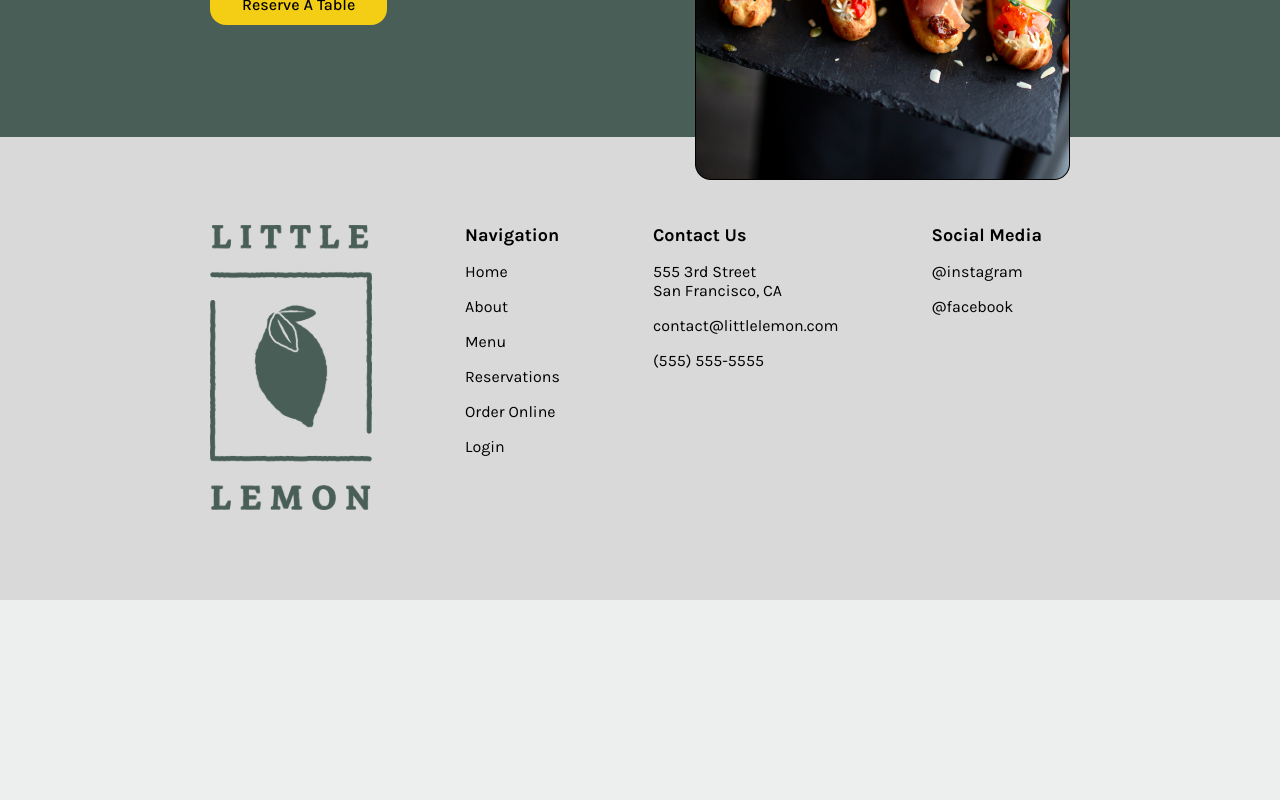
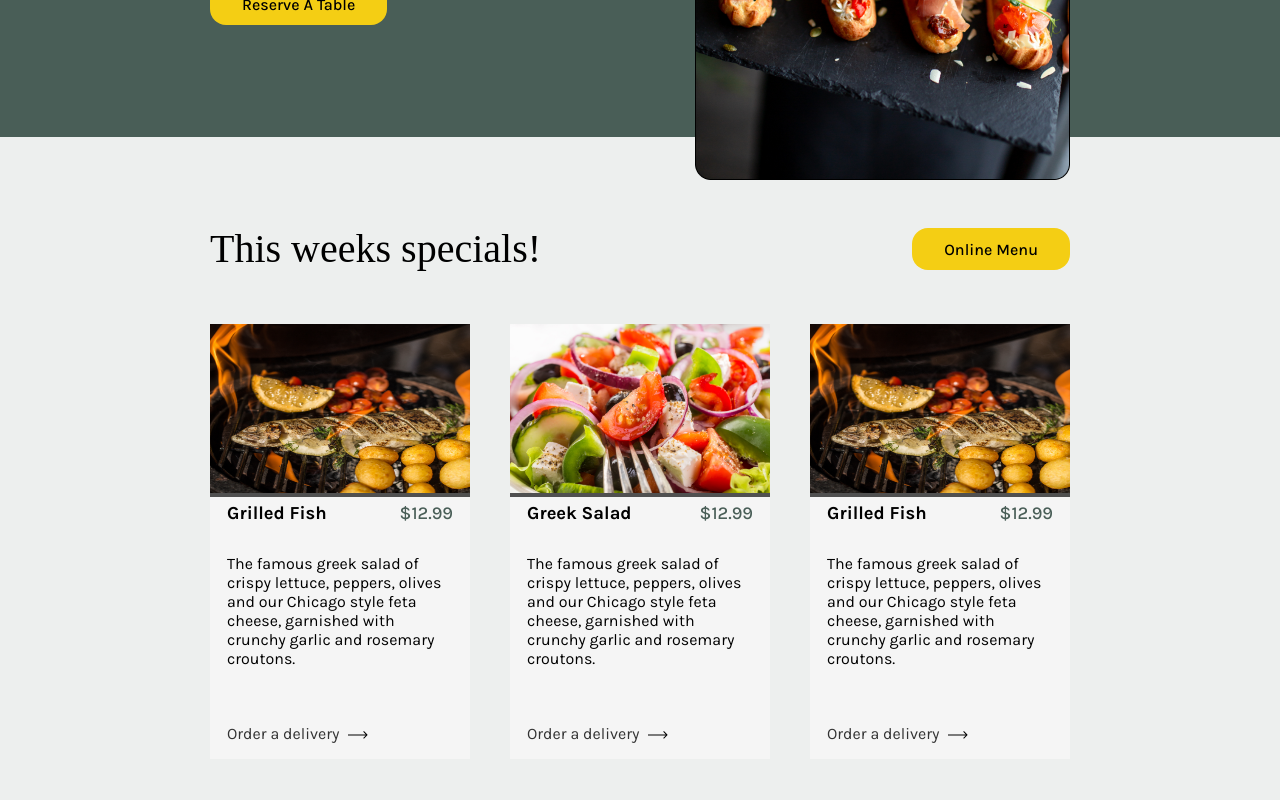
Before and after one commit to kate-mills/little-lemon-capstone, a React (Create React App) app: page / in a window 1280 px wide. Shown: the part 320-1120 px from the top of the page. Before the commit the page ends 920 px from the top, so only its background shows below. Built offline with nearby package versions, Linux system fonts and the light colour scheme; a web font is replaced by a local one.

Commit message:
Specials Section

```diff
--- a/src/assets/css/hero.module.css
+++ b/src/assets/css/hero.module.css
@@ -8,19 +8,15 @@
   min-height: 310px;
   position: relative;
 }
-
 #hero p {
   color: var(--clr-3-lt);
   max-width: 25ch;
   border-radius: 1rem;
-
   font-family: 'Karla';
   font-style: normal;
   font-weight: 400;
   line-height: 21px;
-
   color: #ffffff;
-
 }
 .heroTextWrapper {
   position: absolute;
@@ -33,6 +29,9 @@
   right: 0;
   max-height: 406px;
   display: none;
+}
+.heroTextWrapper > a {
+  margin-top: 29px;
 }
 
 @media (min-width: 768px) {
--- a/src/assets/css/menuitem.module.css
+++ b/src/assets/css/menuitem.module.css
@@ -93,8 +93,6 @@
   text-align: right;
   color: #495e57;
 }
-
-
 .menuItem__Details__Footer {
   min-height: 17.63079833984375px;
   width: 154px;
--- a/src/assets/css/specials.module.css
+++ b/src/assets/css/specials.module.css
@@ -1,22 +1,27 @@
 #special {
   background: var(--clr-3-lt);
-  position: relative;
+  min-height: 100%;
+  display: flex;
+  align-items: center;
+  flex-wrap: wrap;
+  padding-block-start: 88px;
+  padding-block-end: 86px;
+
+}
+.special__header{
+  margin-block-end: 51px;
+  display: flex;
+  flex-wrap: wrap;
+  justify-content: space-between;
+  align-items: center;
+}
+.special__header > a{
+  margin-top: 0;
 }
 
-.special_div {
-  margin-top: 5%;
-  min-height: 555px;
+.menu_items {
+  display: flex;
+  flex-wrap: wrap;
+  gap: 40px;
+  justify-content: space-between;
 }
-
-
-#menu_items {
-  background: red;
-  position: relative;
-  width: 860px;
-  height: 419.49px;
-  left: 0;
-  right: 0;
-  display: grid;
-  grid-template-columns: repeat(auto-fit, minmax(260px, 1fr));
-  gap: 40px;
-}
--- a/src/components/ButtonLink/index.module.css
+++ b/src/components/ButtonLink/index.module.css
@@ -3,7 +3,6 @@
   min-height: 23px;
 
   border-radius: 16px;
-  margin-top: 29px;
   background: #f4ce14;
 
   display: flex;
--- a/src/components/Specials.js
+++ b/src/components/Specials.js
@@ -1,5 +1,6 @@
 import * as React from 'react'
 import MenuItem from './MenuItem'
+import ButtonLink from './ButtonLink'
 
 import styles from '../assets/css/specials.module.css'
 
@@ -37,9 +38,12 @@ const Specials = () => {
   return (
     <article id={styles.special}>
       <div className={styles.special_div}>
-        <h2>This weeks specials!</h2>
+        <div className={styles.special__header}>
+          <h2>This weeks specials!</h2>
+          <ButtonLink href={'/menu'} text={'Online Menu'} />
+        </div>
 
-        <div id={styles.menu_items}>
+        <div className={styles.menu_items}>
           {menu_items.map(item => {
             return <MenuItem key={item.title} {...item} />
           })}
--- a/src/pages/HomePage.js
+++ b/src/pages/HomePage.js
@@ -1,6 +1,6 @@
 import React from 'react'
 import Hero from '../components/Hero'
-//import Specials from '../components/Specials'
+import Specials from '../components/Specials'
 //import Testimonials from '../components/Testimonials'
 
 const HomePage = () => {
@@ -19,7 +19,7 @@ const HomePage = () => {
         className="block-bg"
       >
         <div className="block">
-    {/*<Specials />*/}
+    <Specials />
         </div>
       </div>
       <div style={{ backgroundColor: 'var(--gray)' }} className="block-bg">
```
